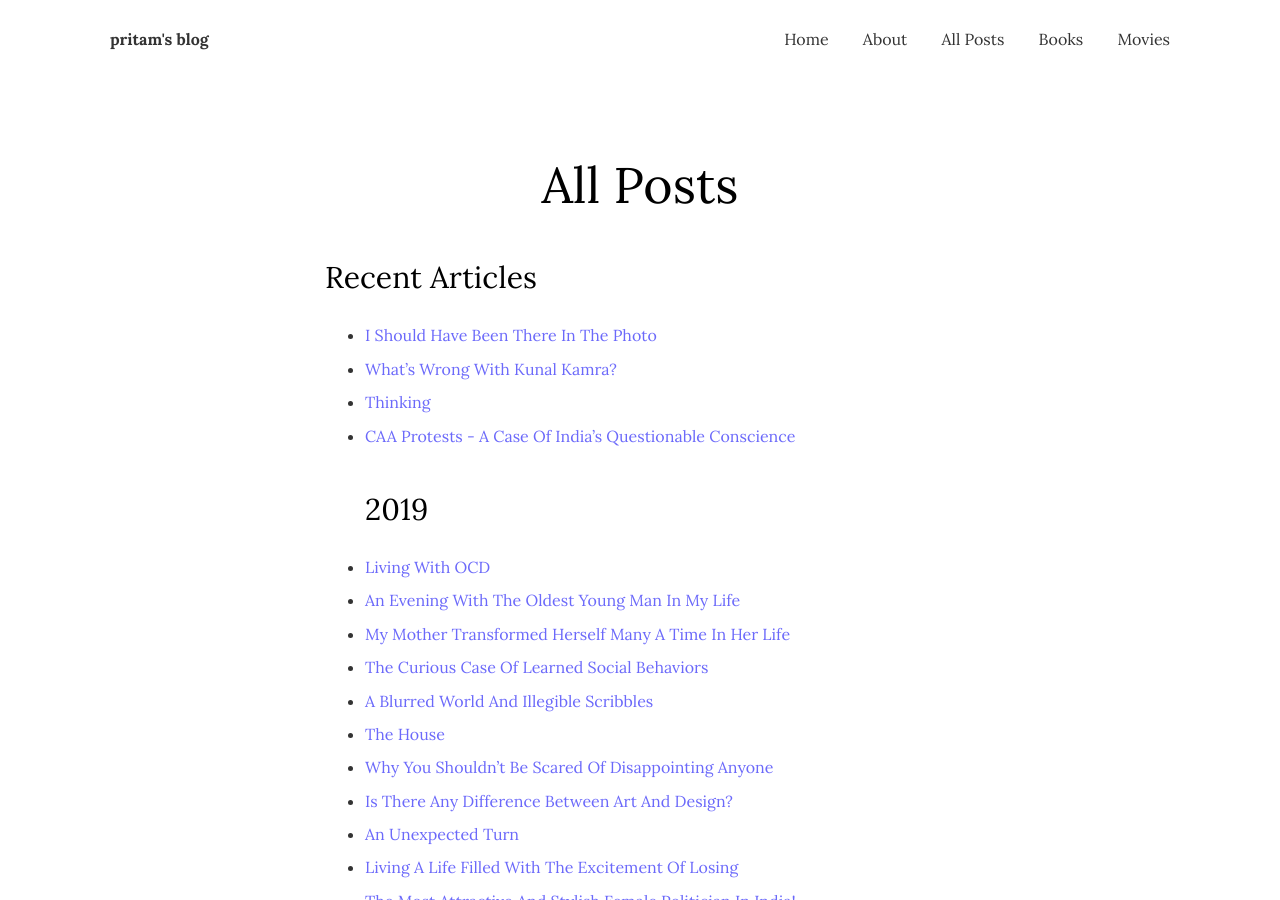
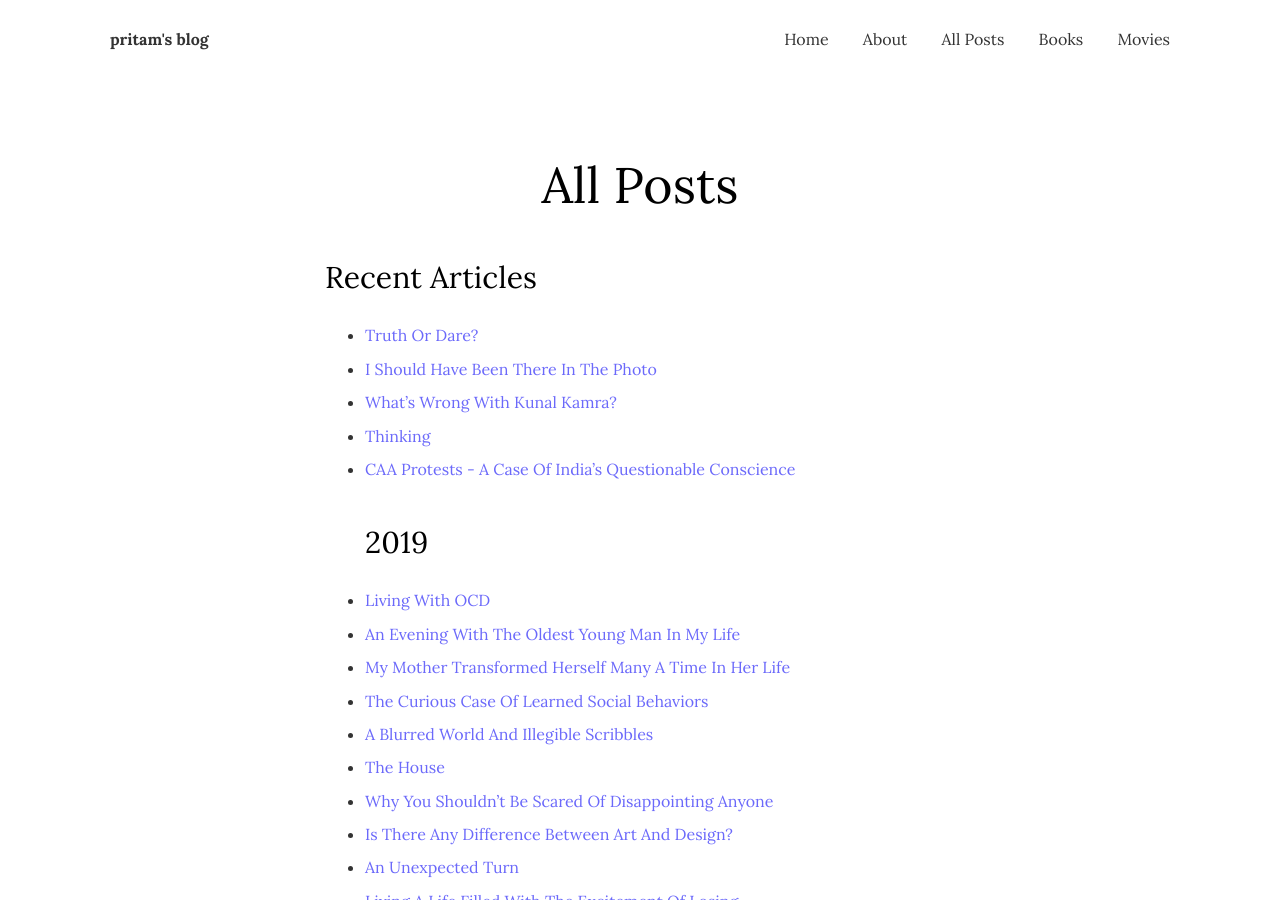
Before and after one commit to argumentativeyouth/pblog, a Jekyll site: the page built from _pages/all-posts.md, in a window 1280 px wide and 900 px high. Built offline with Jekyll 4.4.1, drawn with Linux system fonts in a browser that asks for light colours.

Commit message:
Update all-posts.md

```diff
--- a/_pages/all-posts.md
+++ b/_pages/all-posts.md
@@ -5,6 +5,7 @@ permalink: /all-posts/
 image:
 ---
 ## Recent Articles
+* [Truth Or Dare?](https://pritams.blog/truth-or-dare)
 * [I Should Have Been There In The Photo](https://pritams.blog/i-should-have-been-there-in-the-photo/)
 * [What's Wrong With Kunal Kamra?](https://pritams.blog/whats-wrong-with-kunal-kamra/)
 * [Thinking](https://pritams.blog/thinking/)
```
